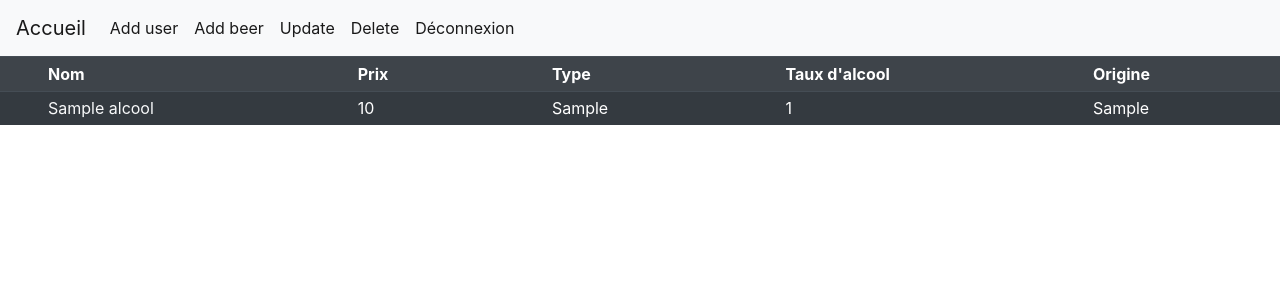
After one commit to emmaleger58/catalogue_alcool, a PHP site: page /admin/editlist.php in a window 1280 px wide. The commit adds this page. Shown: the top 300 px of the page. Run offline with PHP 8.4, Linux system fonts and the light colour scheme; the visitor is signed in with stand-in values (Sample User, id 1); tables that the repository leaves empty hold one stand-in row (values such as "Sample post"); some libraries are stand-ins or nearby versions.

Commit message:
add admin navbar + list beer for update

```diff
--- a/admin/add.php
+++ b/admin/add.php
@@ -1,5 +1,7 @@
 
     <?php
+    include "admin.php";
+    include "navadmin.php";
 include_once '../include/config.php';
 include "../include/head.php";
 
--- a/admin/add_user.php
+++ b/admin/add_user.php
@@ -1,6 +1,8 @@
 
 
 <?php
+include "admin.php";
+include "navadmin.php";
 include "../include/head.php";
 require('../include/config.php');
 
--- /dev/null
+++ b/admin/admin.php
@@ -0,0 +1,7 @@
+<?php // Initialiser la session
+session_start();
+// Vérifiez si l'utilisateur est connecté, sinon redirigez-le vers la page de connexion
+if(!isset($_SESSION["user"])){
+  header("Location: login.php");
+  exit();
+}
--- a/admin/css/admin.css
+++ b/admin/css/admin.css
@@ -1,8 +1,8 @@
 /* REGISTER */
 body{
   height: 100vh;
-  display: flex;
-  justify-content: center;
+  /* display: flex;
+  justify-content: center; */
 }
 
 .box, .sucess{
--- a/admin/delete.php
+++ b/admin/delete.php
@@ -1,4 +1,6 @@
 <?php
+include "admin.php";
+include "navadmin.php";
 include "../include/head.php";
 include_once '../include/config.php';
 
--- a/admin/edit.php
+++ b/admin/edit.php
@@ -1,4 +1,6 @@
 <?php
+  include "admin.php";
+  include "navadmin.php";
   include "function/edit_function.php";
   include "../include/head.php";
 ?>
--- /dev/null
+++ b/admin/editlist.php
@@ -0,0 +1,38 @@
+<?php
+  include "../include/config.php";
+  include "admin.php";
+  include "navadmin.php";
+  include "../include/head.php";
+  try {
+    $query = $db->prepare("SELECT *
+                          FROM alcool
+                          ");
+          $query->execute();
+          $beers = $query->fetchAll();
+  }
+    catch(PDOException $e) {
+      echo "connection failed: " . $e->getMessage();
+    }
+?>
+
+<body>
+  <table class="table table-sm table-dark table-striped table-hover">
+    <th class='px-5' scope="col">Nom</th>
+    <th class='px-5' scope="col">Prix</th>
+    <th class='px-5' scope="col">Type</th>
+    <th class='px-5' scope="col">Taux d'alcool</th>
+    <th class='px-5' scope="col">Origine</th>
+    <?php
+    foreach ($beers as $beer) {
+    echo "<tr>
+      <td class='px-5'><a class='text-light' href='edit.php?id=".$beer['id']."'>".htmlspecialchars($beer['nom'])."</a></td>
+      <td class='px-5'>".htmlspecialchars($beer['prix'])."</td>
+      <td class='px-5'>".htmlspecialchars($beer['type'])."</td>
+      <td class='px-5'>".htmlspecialchars($beer['taux_alcool'])."</td>
+      <td class='px-5'>".htmlspecialchars($beer['origine'])."</td>
+    </tr>";
+  }
+     ?>
+  </table>
+
+</body>
--- a/admin/function/add_function.php
+++ b/admin/function/add_function.php
@@ -1,5 +1,4 @@
 <?php
-
 include_once '../../include/config.php';
 
 
--- a/admin/login.php
+++ b/admin/login.php
@@ -48,6 +48,7 @@ if (isset($_POST['user'])){
 </div>
 
 <p class="box-register">Vous êtes nouveau ici ? <a href="register.php">S'inscrire</a></p>
+<p> <a href="../index.php">Accueil</a></p>
 <?php if (! empty($message)) { ?>
     <p class="errorMessage"><?php echo $message; ?></p>
 <?php } ?>
--- /dev/null
+++ b/admin/navadmin.php
@@ -0,0 +1,27 @@
+<?php include "../include/head.php";
+ ?>
+ <nav class="navbar navbar-expand-lg navbar-light bg-light">
+   <a class="navbar-brand" href="home.php">Accueil</a>
+   <button class="navbar-toggler" type="button" data-toggle="collapse" data-target="#navbarNav" aria-controls="navbarNav" aria-expanded="false" aria-label="Toggle navigation">
+     <span class="navbar-toggler-icon"></span>
+   </button>
+   <div class="collapse navbar-collapse" id="navbarNav">
+     <ul class="navbar-nav">
+       <li class="nav-item active">
+         <a class="nav-link" href="add_user.php">Add user <span class="sr-only">(current)</span></a>
+       </li>
+       <li class="nav-item active">
+         <a class="nav-link" href="add.php">Add beer <span class="sr-only">(current)</span></a>
+       </li>
+       <li class="nav-item active">
+         <a class="nav-link" href="editlist.php">Update</a>
+       </li>
+       <li class="nav-item active">
+         <a class="nav-link" href="delete.php">Delete</a>
+       </li>
+       <li class="nav-item active">
+         <a class="nav-link" href="logout.php">Déconnexion</a>
+       </li>
+     </ul>
+   </div>
+ </nav>
```
Also changed, not shown: admin/function/edit_function.php (+16 -4 lines), admin/home.php (+2 -7 lines), css/footer.css (+0 -63 lines).
